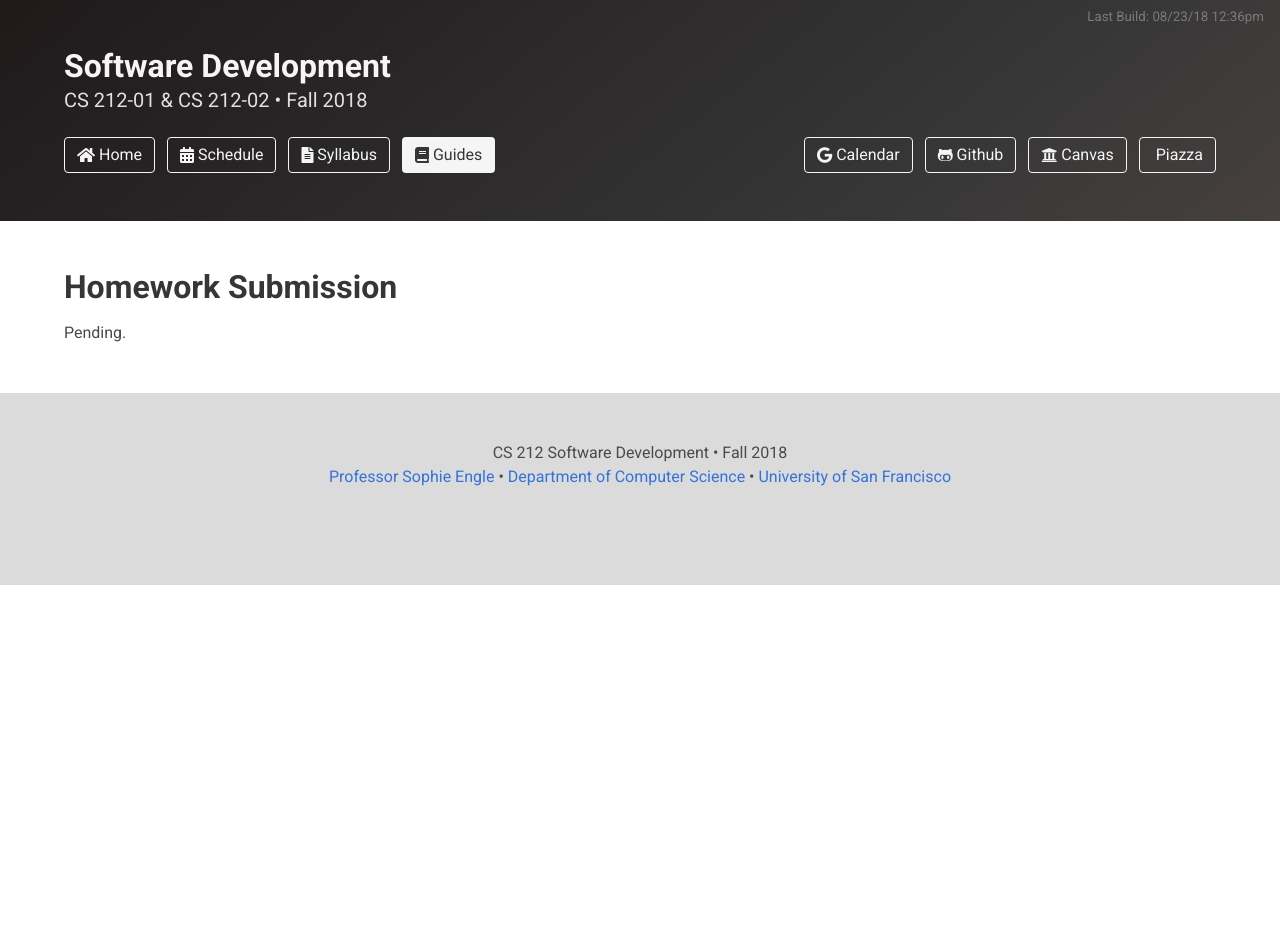
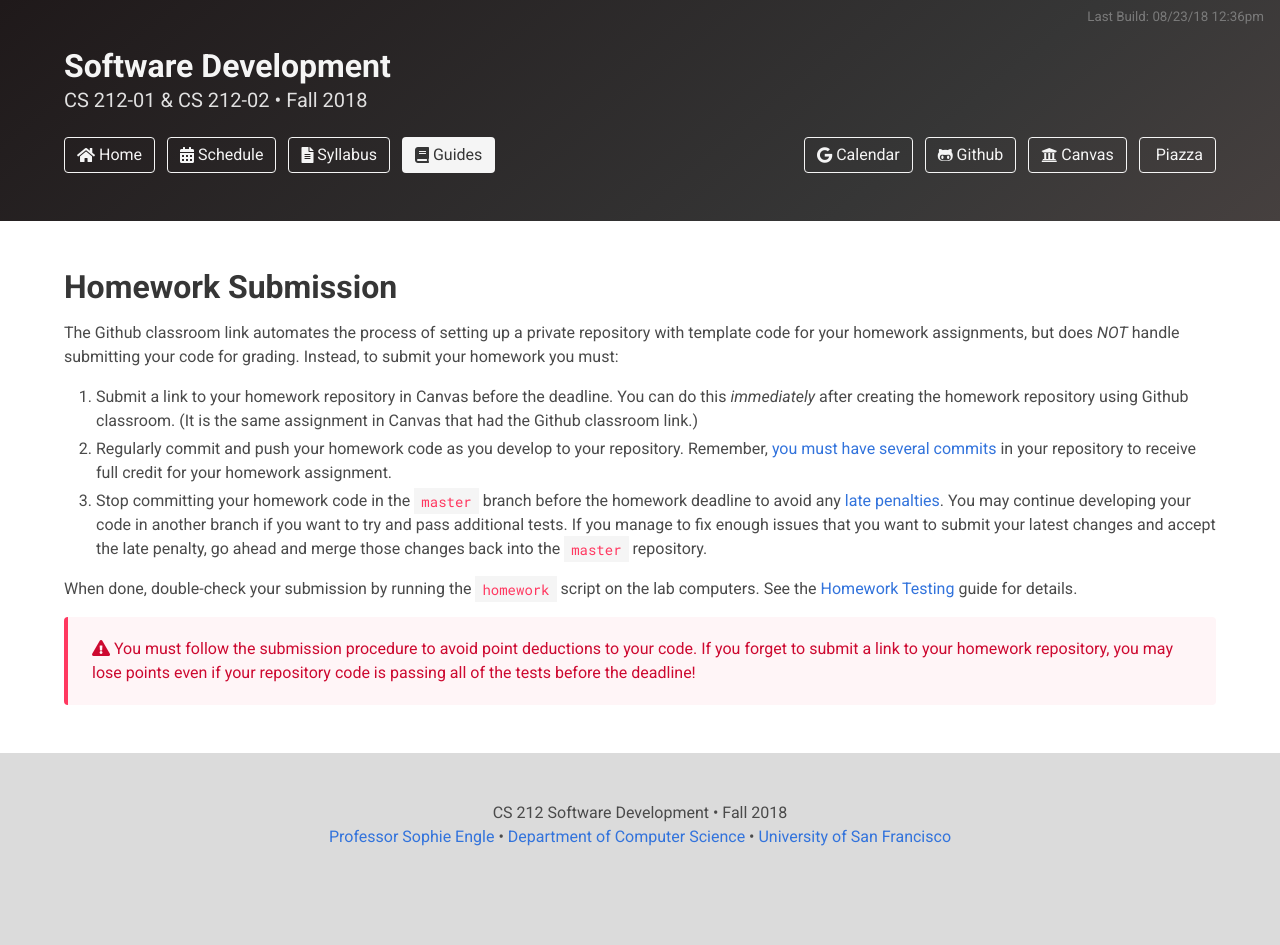
Before and after one commit to usf-cs212-fall2018/usf-cs212-fall2018.github.io, a Jekyll site: the page built from _posts/2018-08-22-homework-submission.md, in a window 1280 px wide. Built offline with Jekyll 4.4.1, drawn with Linux system fonts in a browser that asks for light colours; nearby versions of some CDN libraries; before the commit the page ends 900 px from its top, so only the background shows below that.

Commit message:
Adding submission steps.

```diff
--- a/_posts/2018-08-22-homework-submission.md
+++ b/_posts/2018-08-22-homework-submission.md
@@ -5,4 +5,18 @@ title: Homework Submission
 categories: homework
 ---
 
-Pending.
+The Github classroom link automates the process of setting up a private repository with template code for your homework assignments, but does *NOT* handle submitting your code for grading. Instead, to submit your homework you must:
+
+  1. Submit a link to your homework repository in Canvas before the deadline. You can do this *immediately* after creating the homework repository using Github classroom. (It is the same assignment in Canvas that had the Github classroom link.)
+
+  2. Regularly commit and push your homework code as you develop to your repository. Remember, [you must have several commits]({% post_url 2018-08-21-homework-requirements %}) in your repository to receive full credit for your homework assignment.
+
+  3. Stop committing your homework code in the `master` branch before the homework deadline to avoid any [late penalties]({{ "/syllabus.html#homework" | relative_url }}). You may continue developing your code in another branch if you want to try and pass additional tests. If you manage to fix enough issues that you want to submit your latest changes and accept the late penalty, go ahead and merge those changes back into the `master` repository.
+
+When done, double-check your submission by running the `homework` script on the lab computers. See the [Homework Testing]({% post_url 2018-08-20-homework-testing %}) guide for details.
+
+<article class="message is-danger">
+  <div class="message-body">
+    <i class="fas fa-exclamation-triangle"></i>&nbsp;You must follow the submission procedure to avoid point deductions to your code. If you forget to submit a link to your homework repository, you may lose points even if your repository code is passing all of the tests before the deadline!
+  </div>
+</article>
```
